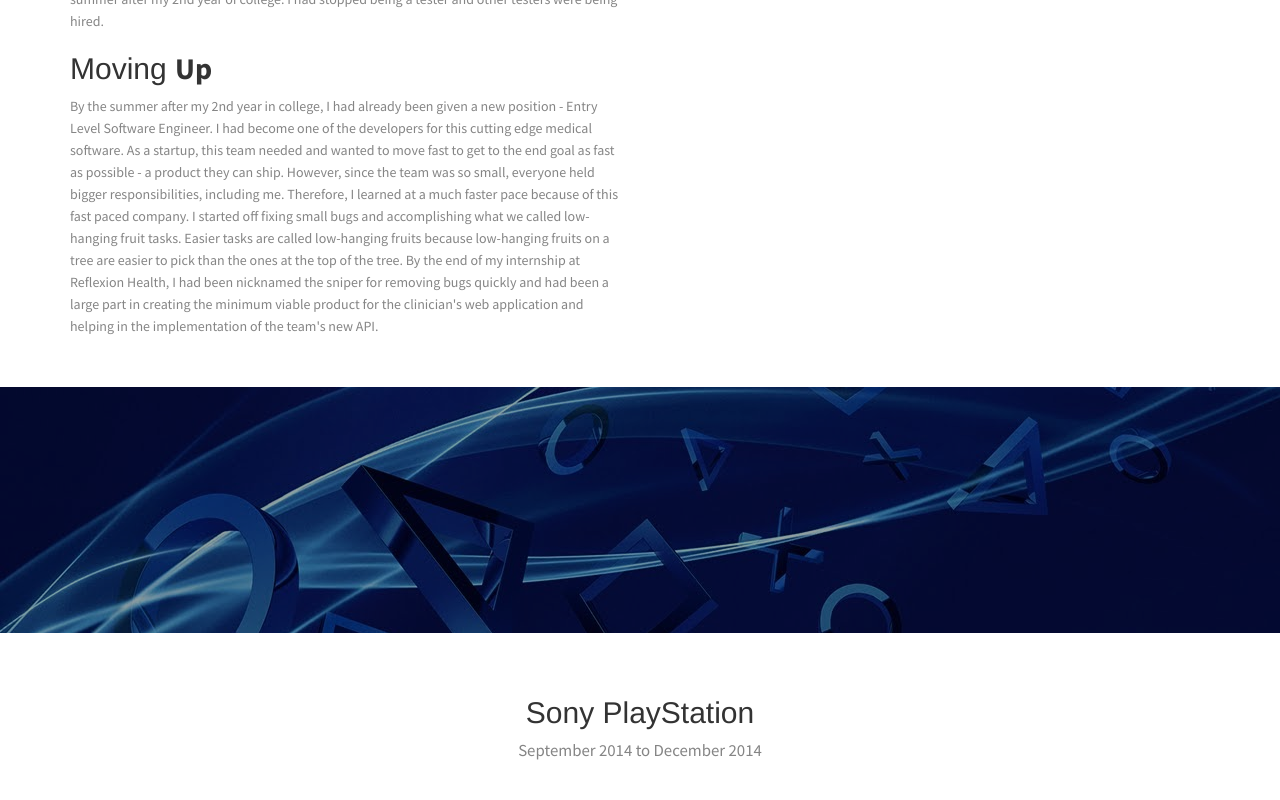
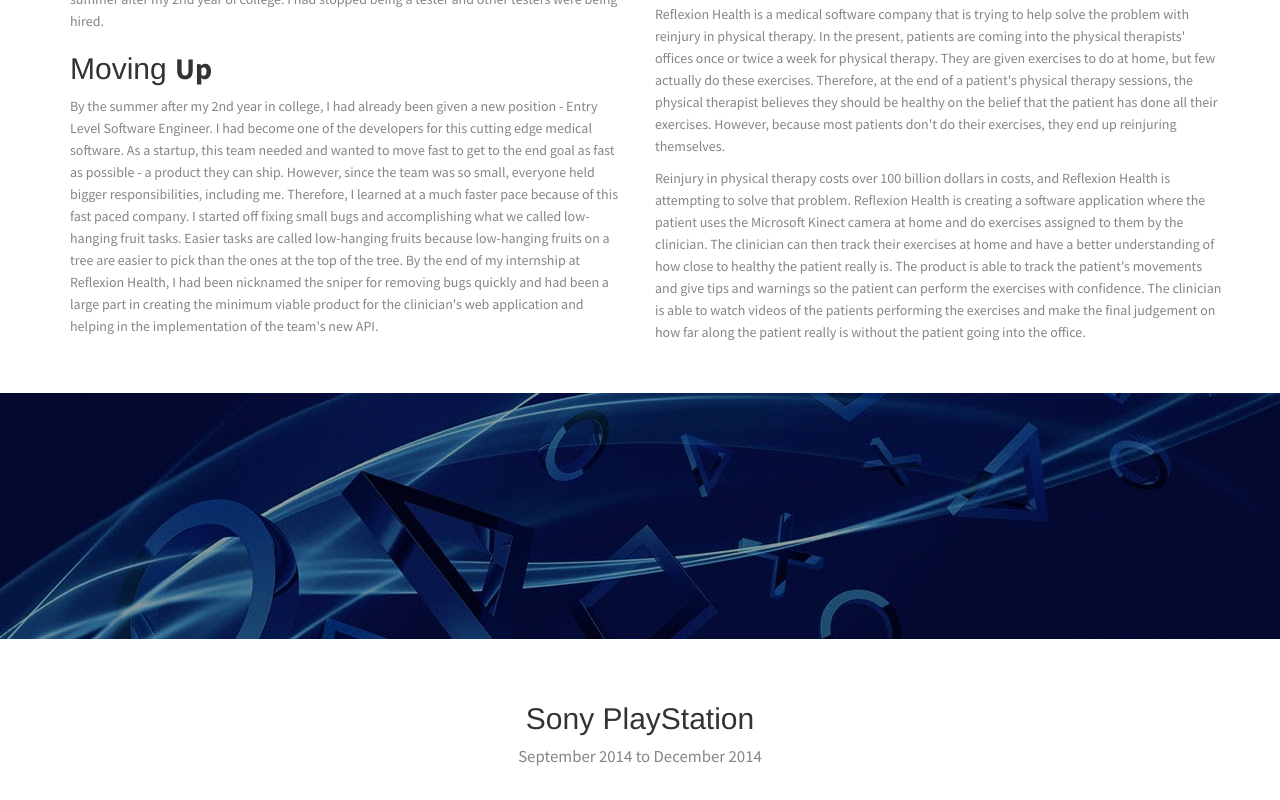
Before and after one commit to briantai/briantai.github.io, a plain HTML site: page index.html in a window 1280 px wide. Shown: the part 4786-5586 px from the top of the page. Drawn offline with Linux system fonts and the light colour scheme.

Commit message:
finished reflexionhealth stuff

```diff
--- a/index.html
+++ b/index.html
@@ -359,7 +359,10 @@
                     <h2>What is <strong>Reflexion Health?</strong></h2>
                     <iframe width="560" height="315" src="//www.youtube.com/embed/mv3emE8gkOQ" allowfullscreen></iframe>
                     <p class="mrgBtm20">
-
+                        Reflexion Health is a medical software company that is trying to help solve the problem with reinjury in physical therapy. In the present, patients are coming into the physical therapists' offices once or twice a week for physical therapy. They are given exercises to do at home, but few actually do these exercises. Therefore, at the end of a patient's physical therapy sessions, the physical therapist believes they should be healthy on the belief that the patient has done all their exercises. However, because most patients don't do their exercises, they end up reinjuring themselves.
+                        </p>
+                    <p>
+                        Reinjury in physical therapy costs over 100 billion dollars in costs, and Reflexion Health is attempting to solve that problem. Reflexion Health is creating a software application where the patient uses the Microsoft Kinect camera at home and do exercises assigned to them by the clinician. The clinician can then track their exercises at home and have a better understanding of how close to healthy the patient really is. The product is able to track the patient's movements and give tips and warnings so the patient can perform the exercises with confidence. The clinician is able to watch videos of the patients performing the exercises and make the final judgement on how far along the patient really is without the patient going into the office.
                     </p>
             </div>
         </div>
```
